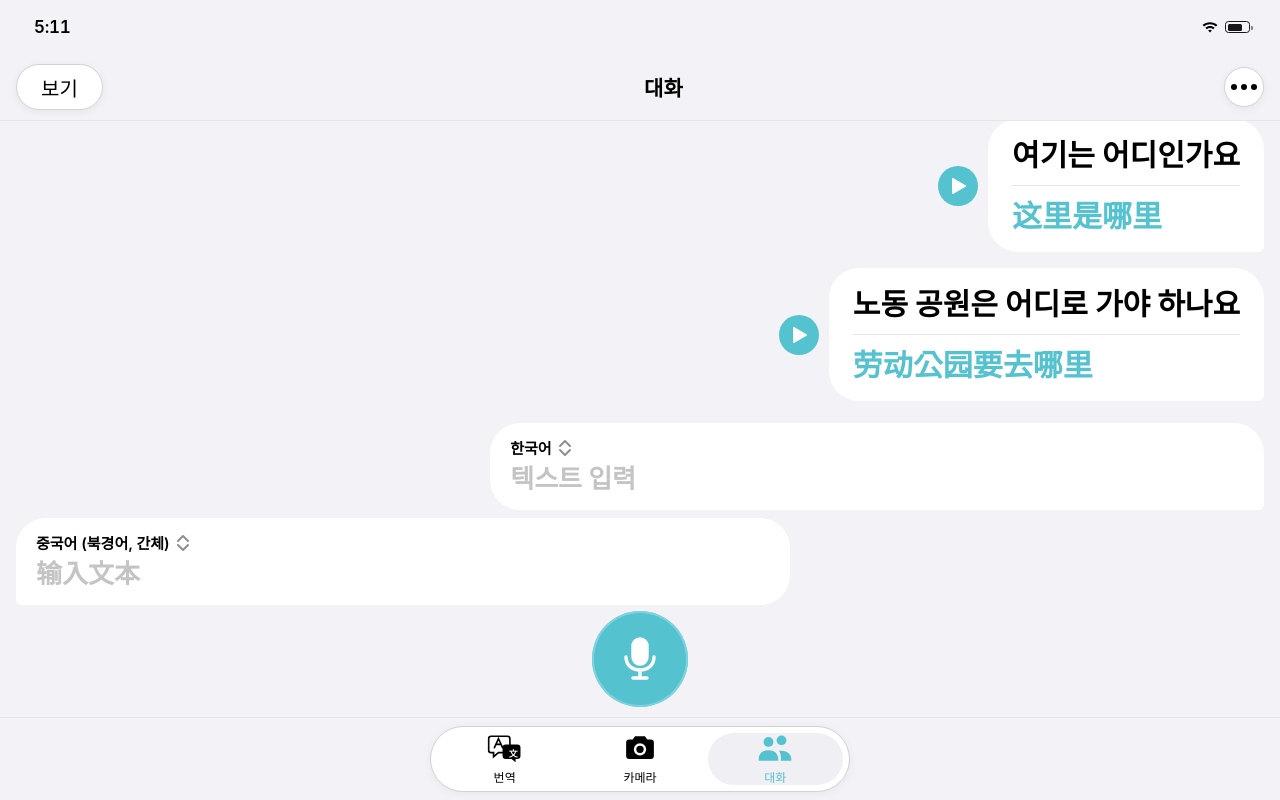
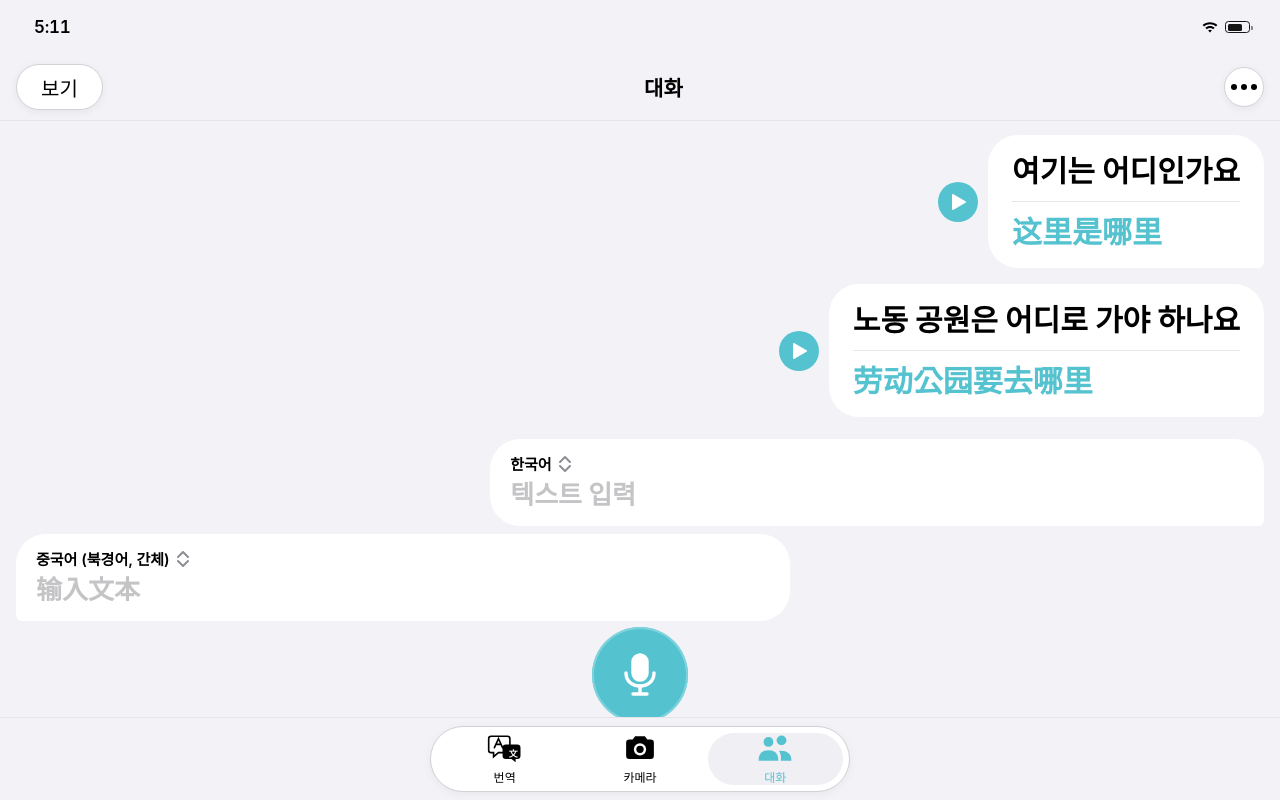
Before and after one commit to cnstkal/Hwaho-ai, a plain HTML site: page apps/Translate.html in a window 1280 px wide. Both pictures are taken after a click on the button "대화". Drawn offline with Linux system fonts and the light colour scheme.

Commit message:
Translate chat: input scrolls with messages instead of staying fixed
Co-Authored-By: Claude Haiku 5.5 <noreply@anthropic.com>
Claude-Session: https://claude.ai/code/session_01V4nC8mSDWr26EcbMN8pRwY

```diff
--- a/apps/Translate.html
+++ b/apps/Translate.html
@@ -42,8 +42,8 @@ h1{font-size:32px;font-weight:800;margin:4px 16px 8px;letter-spacing:-1px;line-h
 .bub .b .t{font-size:30px;font-weight:700;color:var(--teal);line-height:1.2;word-break:break-word}
 .play{flex:none;width:40px;height:40px;border-radius:50%;background:var(--teal);display:grid;place-items:center}
 .play.k{background:#000}
-.chatwrap{flex:1;min-height:0;overflow-y:auto;padding:14px 16px 0}
-.conv{flex:none;padding:6px 16px 10px;position:relative}
+.chatwrap{flex:1;min-height:0;overflow-y:auto;padding:14px 16px 0}#msgs{display:block}
+.conv{padding:6px 0 12px;position:relative}
 .ic{display:flex;flex-direction:column;gap:8px;align-items:flex-start}
 .inp{background:#fff;border-radius:30px;padding:14px 20px;width:62%}
 .inp.r{align-self:flex-end;border-bottom-right-radius:6px}
@@ -114,14 +114,14 @@ h1{font-size:32px;font-weight:800;margin:4px 16px 8px;letter-spacing:-1px;line-h
     <div style="font-size:21px;font-weight:700">대화</div>
     <button class="circ" id="btnMore2" aria-label="더보기"><svg width="28" height="8"><g fill="#000"><circle cx="4" cy="4" r="3"/><circle cx="14" cy="4" r="3"/><circle cx="24" cy="4" r="3"/></g></svg></button>
   </div>
-  <div class="chatwrap" id="chat"></div>
+  <div class="chatwrap" id="chat"><div id="msgs"></div>
   <div class="conv">
     <div class="ic">
       <div class="inp r"><button class="lang" data-pick="src"><span id="cvSrcName"></span><span class="chev"></span></button><textarea id="cvSrc" rows="1"></textarea></div>
       <div class="inp l"><button class="lang" data-pick="tgt"><span id="cvTgtName"></span><span class="chev"></span></button><textarea id="cvTgt" rows="1"></textarea></div>
     </div>
     <button class="mic" id="cvMic" aria-label="마이크"><svg width="34" height="44" viewBox="0 0 34 44" fill="none" stroke="#fff" stroke-width="3.4" stroke-linecap="round"><rect x="10" y="2" width="14" height="25" rx="7" fill="#fff"/><path d="M3 20c0 8 6 13 14 13s14-5 14-13M17 33v8M10 41h14"/></svg></button>
-  </div>
+  </div></div>
 </section>
 
 <div class="nav">
@@ -252,7 +252,7 @@ $('#micTgt').onclick=()=>listen(st.tgt,t=>{$('#srcText').value='';const back=tra
 
 // chat
 function renderChat(){
- const c=$('#chat');c.innerHTML='';
+ const c=$('#msgs');c.innerHTML='';
  chat.forEach(m=>{
   const d=document.createElement('div');d.className='bub';
   d.innerHTML=`<button class="play" aria-label="재생">${playI}</button><div class="b"><div class="s"></div><hr><div class="t"></div></div>`;
```
